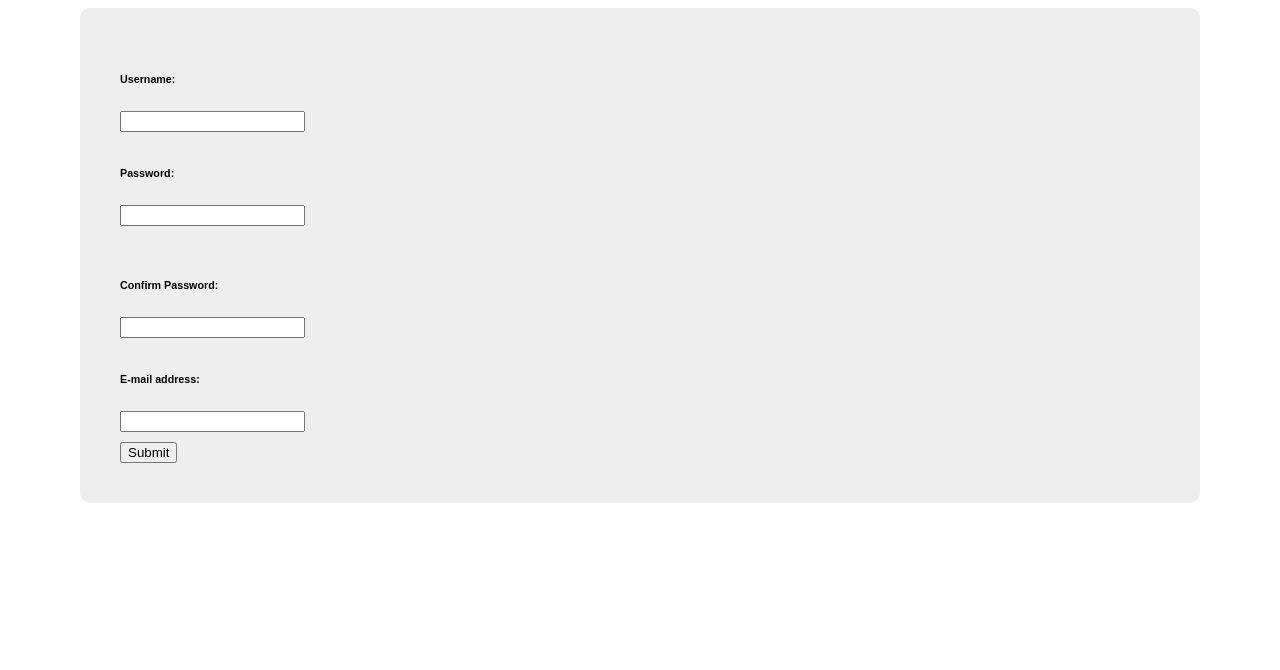
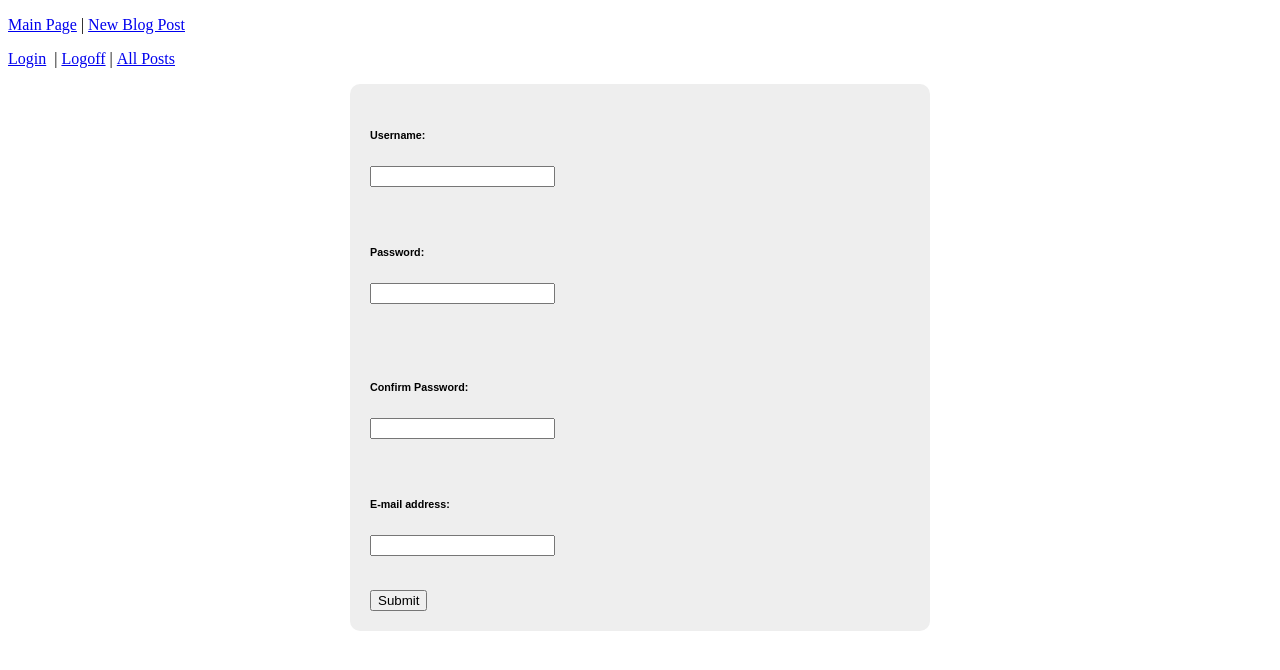
Before and after one commit to Andreweck/blogz, a Flask app: page /register in a window 1280 px wide. Shown: the top 670 px of the page. Run offline with Flask 2, Linux system fonts and the light colour scheme.

Commit message:
final_projct

```diff
--- a/templates/base.html
+++ b/templates/base.html
@@ -15,12 +15,15 @@
                 width: 540px;
                 height: 120px;
             }
+            #left-alligned {align-content: flex-start}
+            #right-alligned {align-content: flex-end }
         </style>
     </head>
     <body>
             <header>
-                    <div class="left-alligned"><a href="/"><p class="small_font">Main Page</a>&nbsp|&nbsp<a href="/newpost">New blog post</p></a></div>
-		    <div class="right-aligned"><p class="small_font"><a href="/register">New Account</a>&nbsp|&nbsp<a href="/login">login</a><a href="logout">logoff</a></p></div>
+                    <div class="left-alligned"><a href="/"><p class="small_font">Main Page</a>&nbsp|&nbsp<a href="/newpost">New Blog Post</p></a></div>
+            <div class="right-aligned"><p class="small_font"><a href="/login">Login</a>&nbsp
+                |&nbsp<a href="logout">Logoff</a>&nbsp|&nbsp<a href="blog_posts">All Posts</a></p></div>
 
             </header>
             {% block content %}
--- a/templates/blogposts.html
+++ b/templates/blogposts.html
@@ -7,7 +7,8 @@
     <ul>
 	{% for posts in tbl_qry %}
 	<li><a href="/blog?id={{posts.id}}"><h3>{{posts.name}}</h3></a>
-	<br><p>{{posts.post_entry}}</p></li>
+	<p>{{posts.post_entry}}</p>
+	<p><em>Written by <a href="/profile?id={{posts.user_id}}">{{posts.user.name}}</a>.</em></p></li>
 
 	{% endfor %}
 </ul>
--- a/templates/profile.html
+++ b/templates/profile.html
@@ -9,7 +9,7 @@
 	{% for posts in tbl_qry %}
 	<li><a href="/blog?id={{posts.id}}"><h3>{{posts.name}}</h3></a>
     <br><p>{{posts.post_entry}}</p></li><br>
-    <p><em>Written by <a href="/profile?id={{posts.user}}">{{name}}</a>.</em></p>
+    <p><em>Written by <a href="/profile?id={{posts.user_id}}">{{usr}}</a>.</em></p>
 
 	{% endfor %}
 </ul>
--- a/templates/register.html
+++ b/templates/register.html
@@ -1,28 +1,11 @@
-<!DOCTYPE html>
-<html>
-<head>
-    <style>
-            form {
-                background-color: #eee;
-                padding: 40px;
-                margin: 0 auto;
-                width: 1040px;
-                font: 16px sans-serif;
-                border-radius: 10px;
-            }
-            p { color: red; display: -webkit-inline-box}
-    </style>
-</head>
-<body>
+{% extends "base.html" %}
+{% block content %}
 
-    <form action="fll" method="post">
+    <form action="register" method="post">
 	    <label><h6>Username:</h6><input id="usrnme" type="text" name="usrnme" value={{ufld}}></input>&nbsp<p><b>{{f}}</b></p><br></label>
         <label><h6>Password:</h6><input id="psswd" type="password" name="psswd"></input><p><b>{{s}}</b></p><br>&nbsp</label>
         <label><h6>Confirm Password:</h6><input id="confm_psswd" type="password" name="confm_psswd"></input>&nbsp<p><b>{{t}}</b></p><br></label>
 	    <label><h6>E-mail address:</h6><input id="eml" type="text" name="eml" value={{efld}}></label></input>&nbsp<p><b>{{sm}}</b></p><br></label>
         <input type="submit" />
     </form>
-
-
-</body>
-</html>
+{% endblock %}
```
